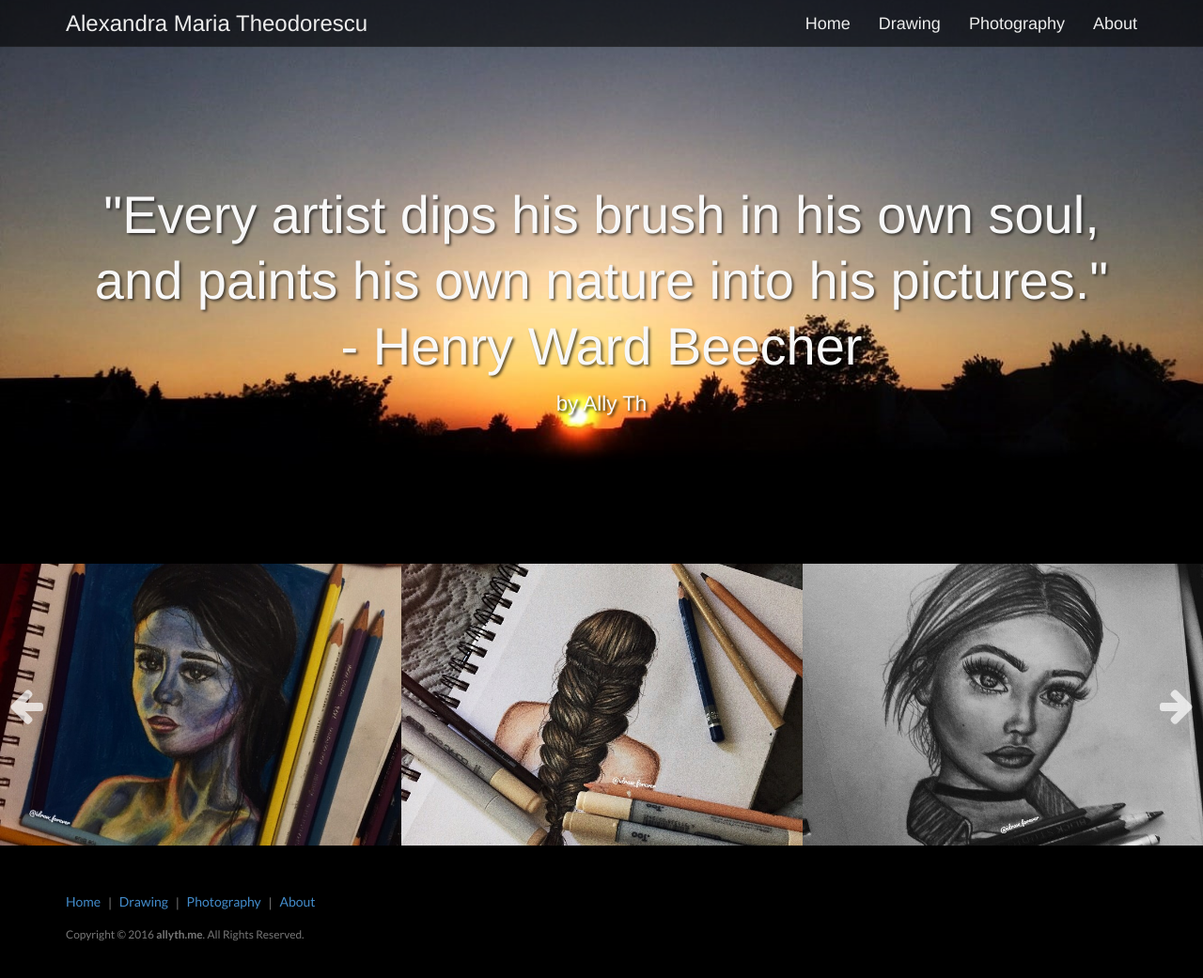
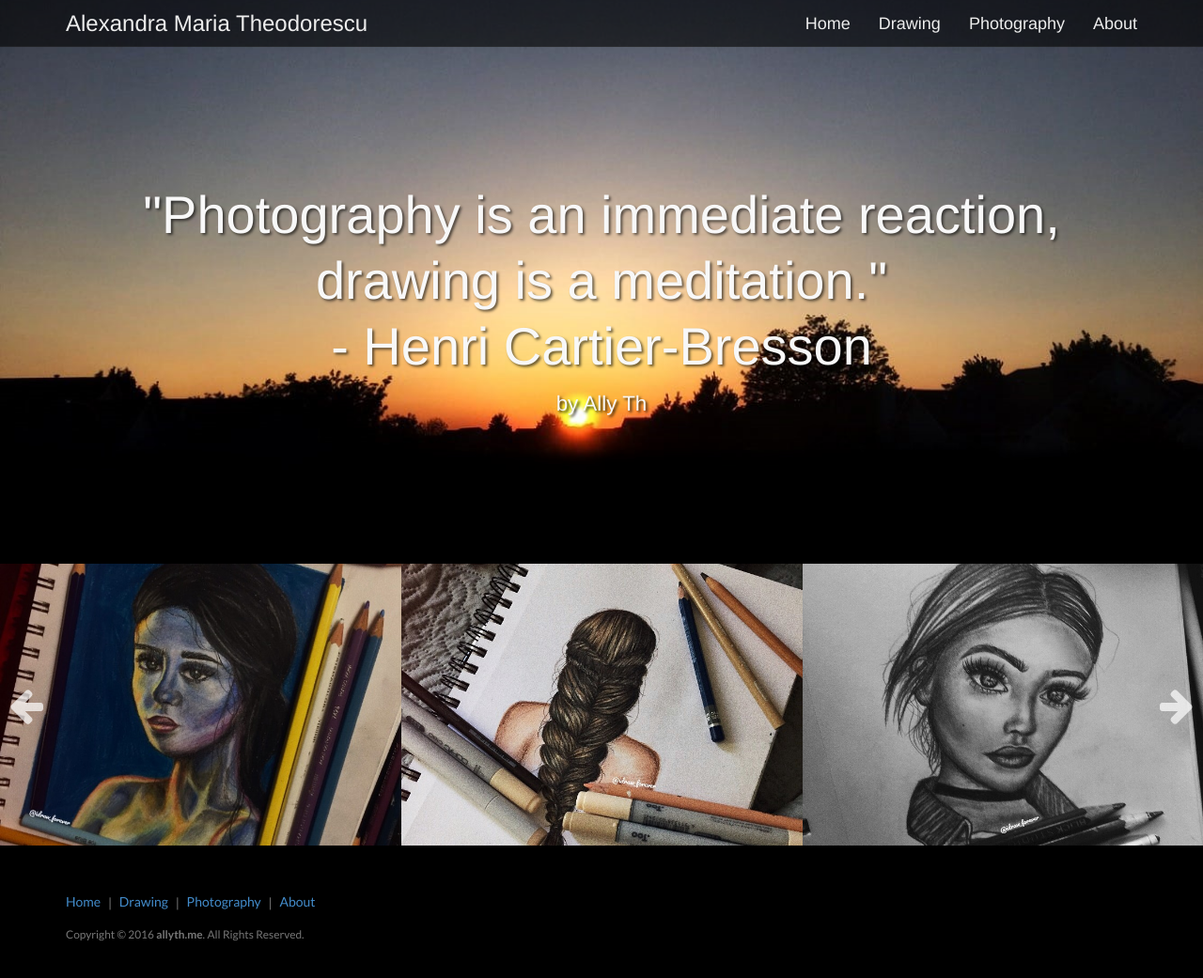
Before and after one commit to allyth/allyth, a Jekyll site: the page built from index.html, in a window 1280 px wide and 1053 px high. Shown: the top 1041 px of the window at 94% size. Built offline with Jekyll 4.4.1, drawn with Linux system fonts in a browser that asks for light colours; some web fonts are replaced.

Commit message:
changed message

```diff
--- a/index.html
+++ b/index.html
@@ -20,7 +20,7 @@
                     <div class="row">
                         <div class="col-lg-12">
                             <div class="intro-message">
-                                <h1>"Every artist dips his brush in his own soul, and paints his own nature into his pictures." <br>  - Henry Ward Beecher</h1>
+                                <h1>"Photography is an immediate reaction, drawing is a meditation." <br> - Henri Cartier-Bresson </h1>
                                 <span class="subtitle">by Ally Th</span>
                                 <!--<hr class="intro-divider">
                                 <ul class="list-inline intro-social-buttons">
```
